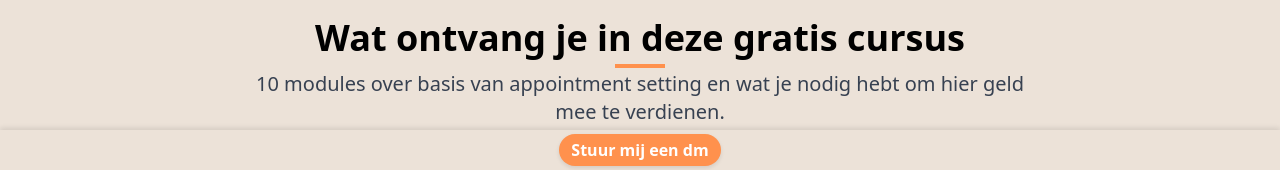
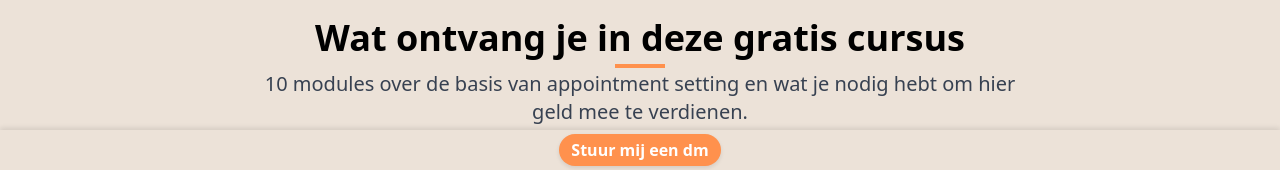
Before and after one commit to CoderFa2/NextLevelSetters-website, a website: page public/index.html in a window 1280 px wide. Shown: the part 630-800 px from the top of the page. Drawn offline with nearby package versions, Linux system fonts and the light colour scheme.

Commit message:
Update index.html

```diff
--- a/public/index.html
+++ b/public/index.html
@@ -601,7 +601,7 @@ button:hover {
     <div class="mx-auto max-w-7xl px-4 sm:px-6 lg:px-8 py-20 lg:py-32">
         <div class="max-w-3xl mx-auto text-center">
             <h2 class="text-3xl sm:text-4xl font-extrabold text-black custom-heading">Wat ontvang je in deze gratis cursus</h2>
-            <p class="mt-3 text-xl text-gray-700">10 modules over basis van appointment setting en wat je nodig hebt om hier geld mee te verdienen.</p>
+            <p class="mt-3 text-xl text-gray-700">10 modules over de basis van appointment setting en wat je nodig hebt om hier geld mee te verdienen.</p>
         </div>
 
         <div class="mt-16 grid grid-cols-1 md:grid-cols-3 gap-10">
```
